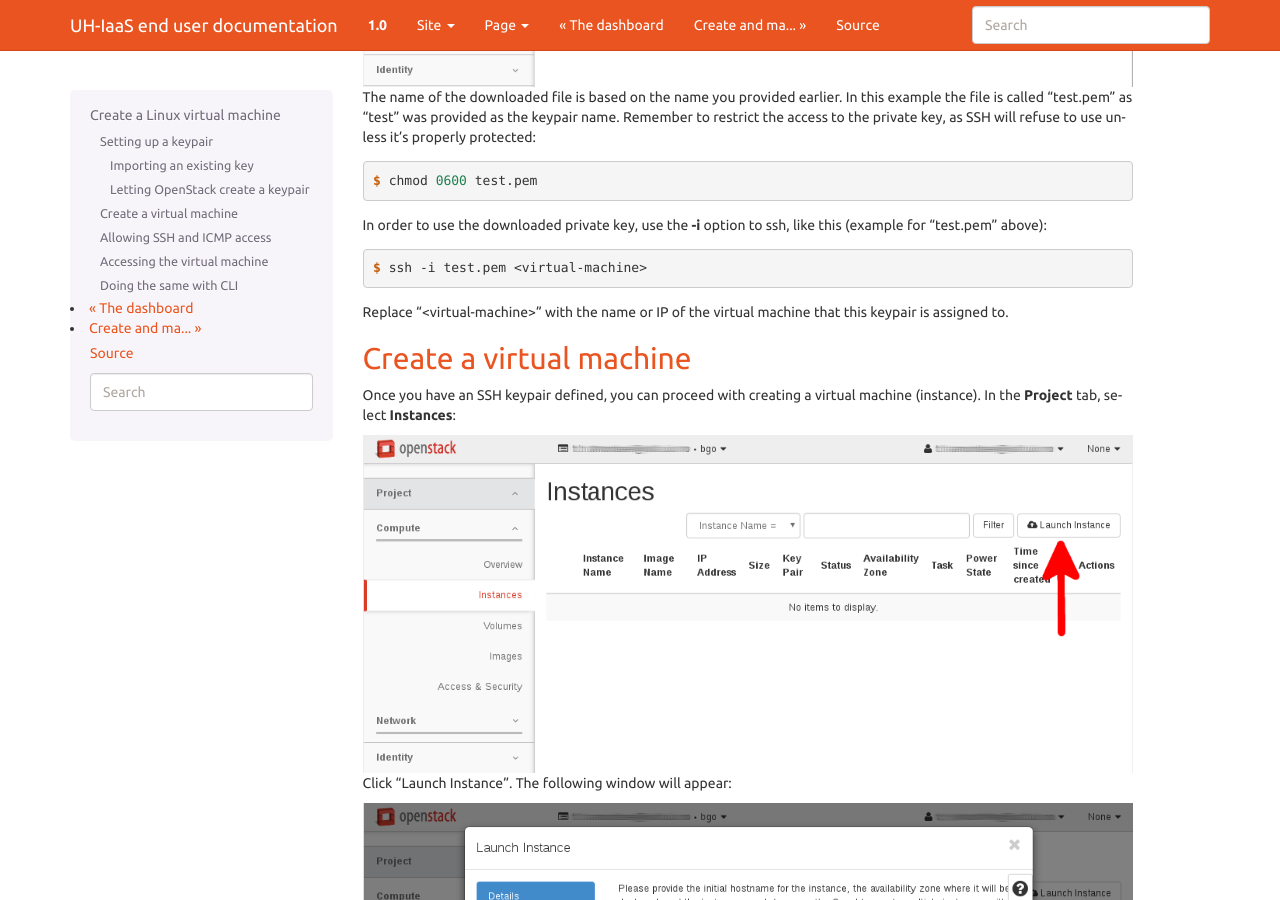
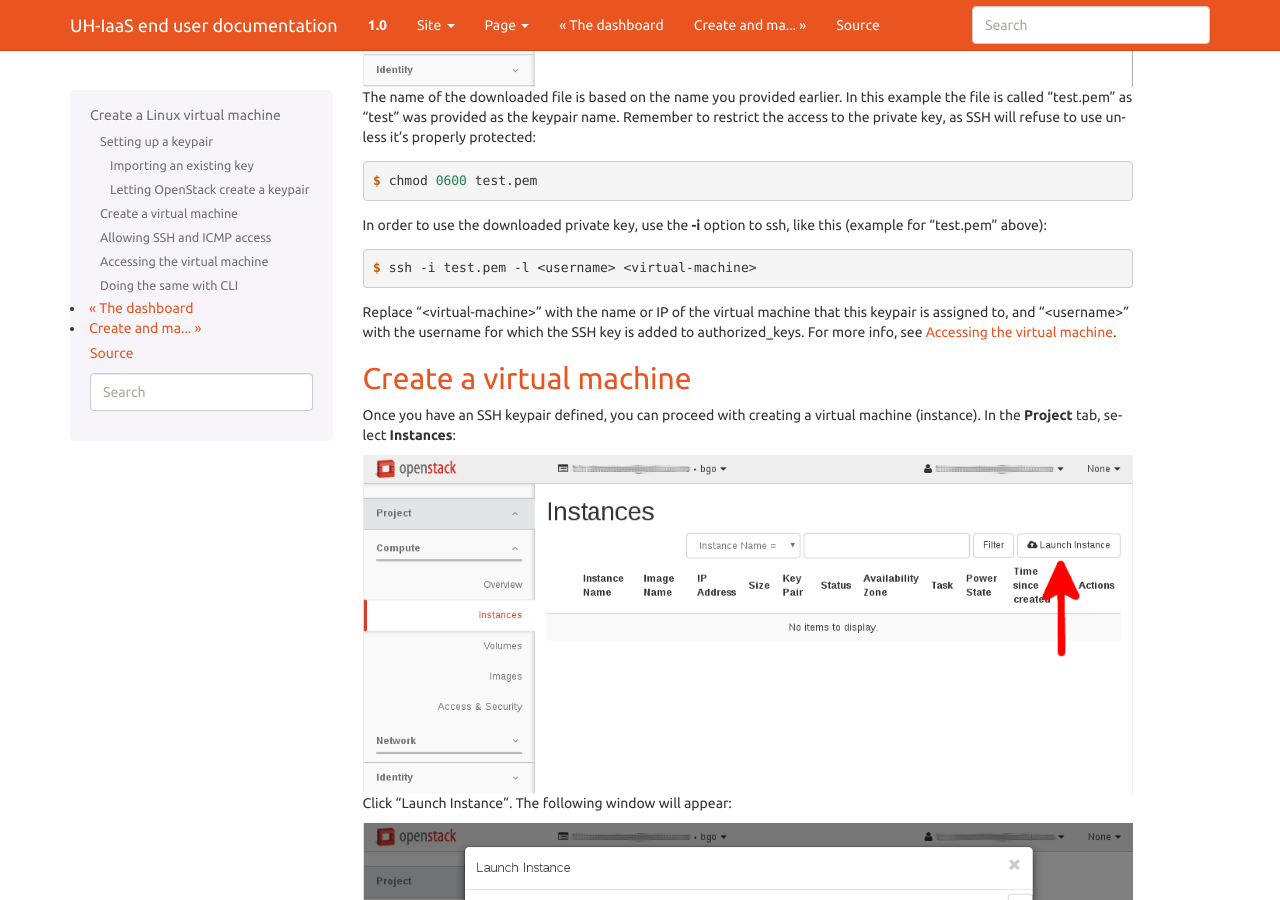
Before and after one commit to norcams/docs-enduser, a Sphinx documentation site: the page built from docs/create-virtual-machine.rst, in a window 1280 px wide and 900 px high, scrolled down 3432 px. Built offline with Sphinx 7.4.7, drawn with Linux system fonts in a browser that asks for light colours.

Commit message:
minor fix

```diff
--- a/docs/create-virtual-machine.rst
+++ b/docs/create-virtual-machine.rst
@@ -110,10 +110,12 @@ ssh, like this (example for "test.pem" above):
 
 .. code-block:: console
 
-  $ ssh -i test.pem <virtual-machine>
+  $ ssh -i test.pem -l <username> <virtual-machine>
 
 Replace "<virtual-machine>" with the name or IP of the virtual machine
-that this keypair is assigned to.
+that this keypair is assigned to, and "<username>" with the username
+for which the SSH key is added to authorized_keys. For more info, see
+`Accessing the virtual machine`_.
 
 
 Create a virtual machine
```
